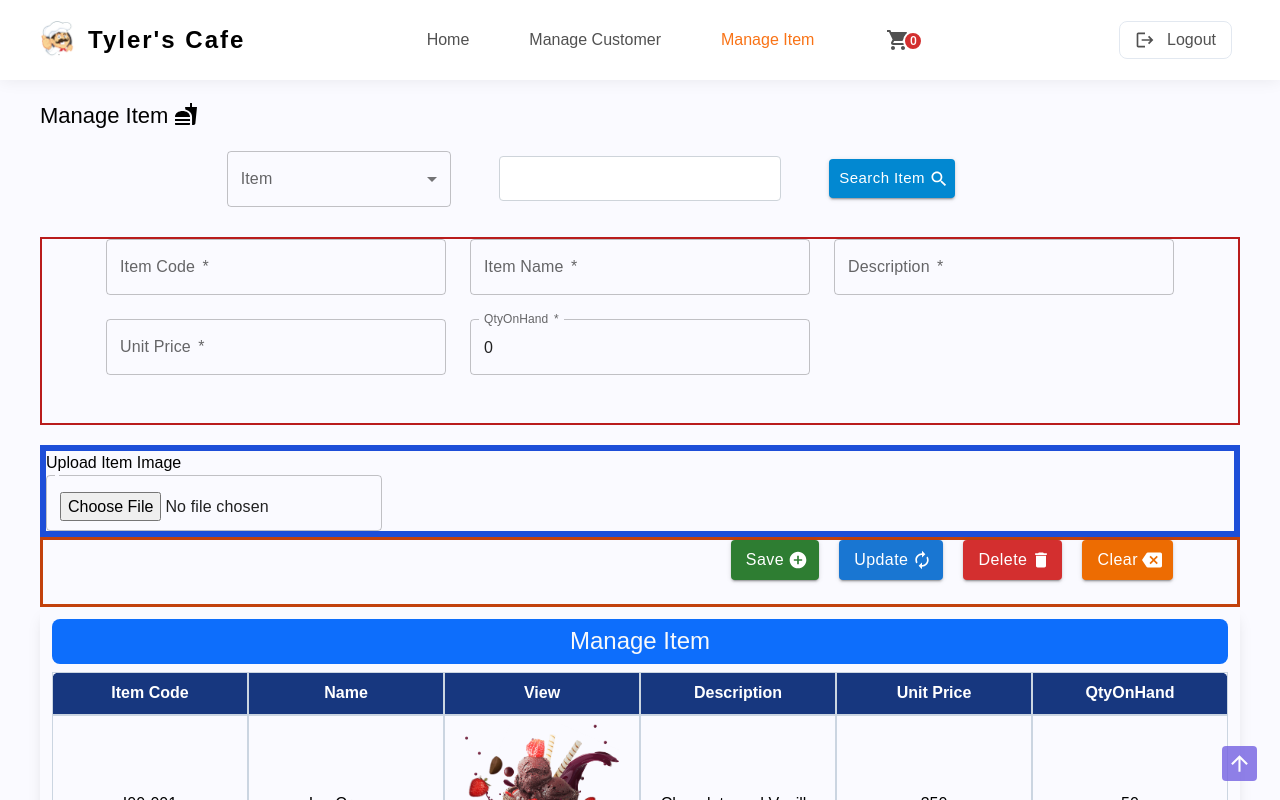
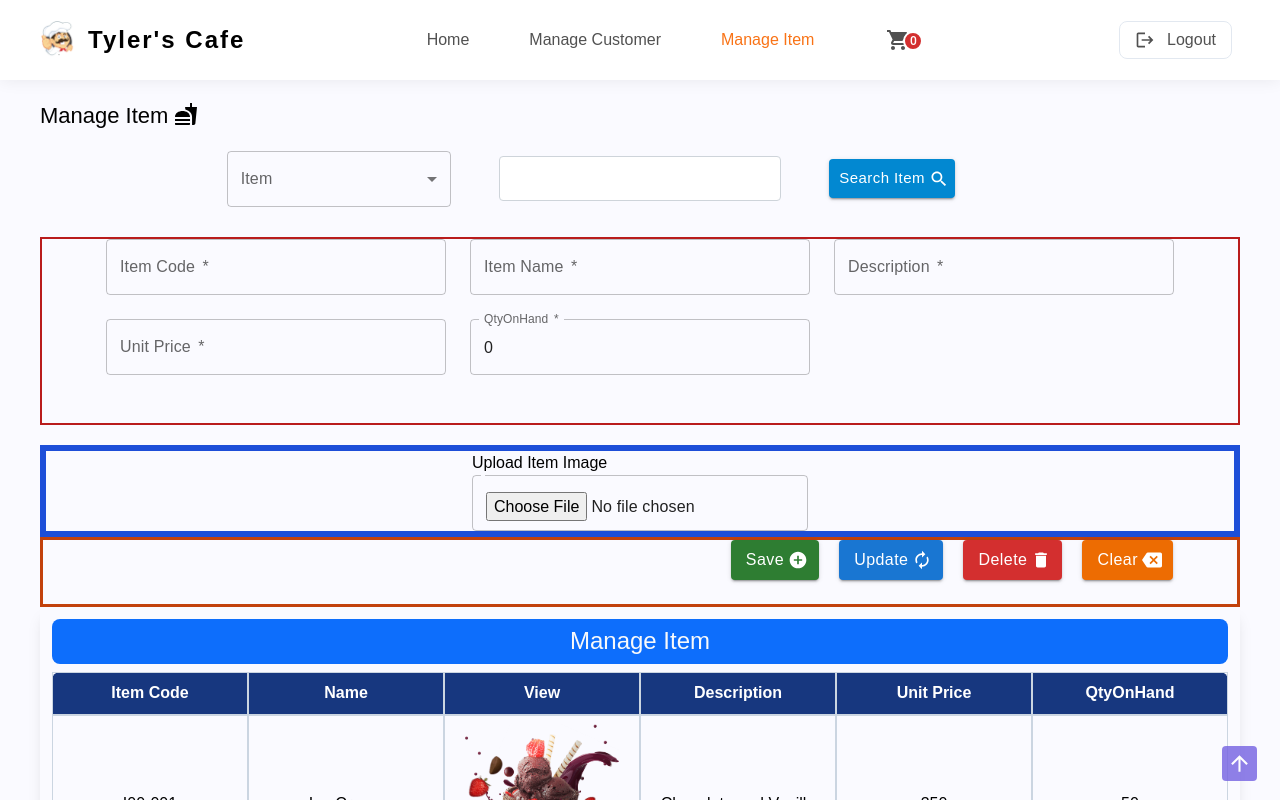
Before and after one commit to AshanSandeep06/Food-Shop-System, a React (Create React App) app in the folder frontend/: page /manage_item in a window 1280 px wide. Shown: the top 800 px of the page. Built offline with nearby package versions, Linux system fonts and the light colour scheme.

Commit message:
Content Updated in ManageItem Component

```diff
--- a/frontend/src/pages/ManageItem/ManageItem.tsx
+++ b/frontend/src/pages/ManageItem/ManageItem.tsx
@@ -145,10 +145,10 @@ const ManageItem = () => {
         />
       </section>
 
-      <section>
-        <div className="border-[6px] border-blue-700">
+      <section className="flex justify-center border-[6px] border-blue-700">
+        <div className="">
           <label>Upload Item Image</label>
-          <img id="itemImage" className="max-w-[100%] h-auto" />
+          <img id="itemImage" />
           <TextField
             type="file"
             variant="outlined"
```
